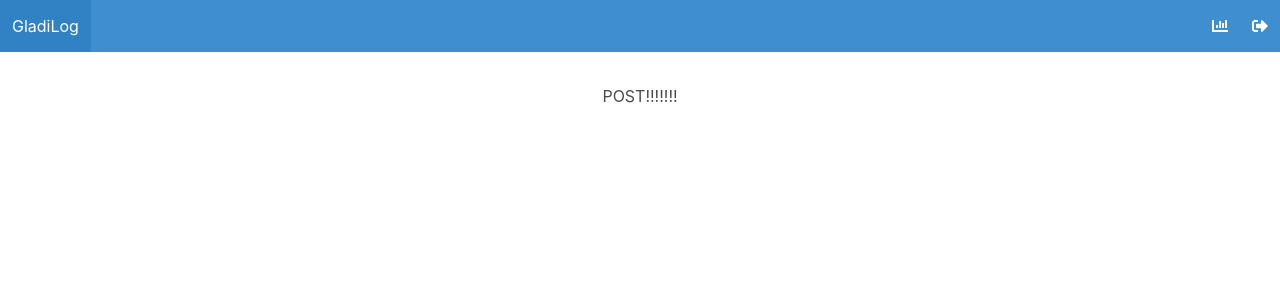
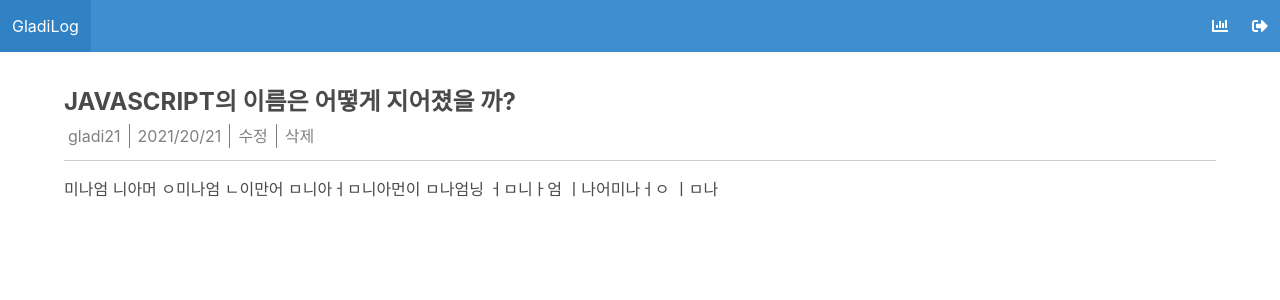
Before and after one commit to jongeunk0613/GladiLog, a React (Create React App) app in the folder client/: page /post/1 in a window 1280 px wide. Shown: the top 300 px of the page. Built offline with nearby package versions, Linux system fonts and the light colour scheme; what axios-hooks would draw is missing.

Commit message:
[Feat] #8 : detail post page
Create detail post page.
It shows all the detailed information about the post.

```diff
--- a/client/src/pages/Post.js
+++ b/client/src/pages/Post.js
@@ -1,7 +1,66 @@
 import React from 'react';
+import styled from 'styled-components';
+import { useParams } from 'react-router-dom';
 
-const Post = () => {
-    return <div>POST!!!!!!!</div>
+const PostContainer = styled.div`
+    display: flex;
+    flex-direction: column;
+`;
+
+const Header = styled.div`
+    display: flex;
+    flex-direction: column;
+    text-align: left;
+    border-bottom: 1px solid #CDCDCD;
+    padding-bottom: 0.5rem;
+`;
+
+const Title = styled.div`
+    font-size: 1.5rem;
+    font-weight: bold;
+`;
+
+const VerticalLine = styled.div`
+    border-right: 1px solid grey;
+`;
+
+const Info = styled.div`
+    display: flex;
+    font-size: 1rem;
+    color: grey;
+
+    & > div {
+        margin: 0.25rem;
+    }
+
+    & > div:nth-child(n+5), div:nth-child(n+7){
+        cursor: pointer;
+    }
+`;
+
+const Body = styled.div`
+    padding-top: 1rem;
+    text-align: left;
+`;
+
+const Post = ({history}) => {
+    const { postID } = useParams();
+    return (
+        <PostContainer>
+            <Header>
+                <Title>JAVASCRIPT의 이름은 어떻게 지어졌을 까?</Title>
+                <Info>
+                    <div>gladi21</div><VerticalLine/>
+                    <div>2021/20/21</div><VerticalLine/>
+                    <div className="post_button">수정</div><VerticalLine/>
+                    <div className="pots_button">삭제</div>
+                </Info>
+            </Header>
+            <Body>
+                 미나엄 니아머 ㅇ미나엄 ㄴ이만어 ㅁ니아ㅓㅁ니아먼이 ㅁ나엄닝 ㅓㅁ니ㅏ엄 ㅣ나어미나ㅓㅇ ㅣㅁ나
+            </Body>
+        </PostContainer>
+    );
 }
 
 export default Post;
```
